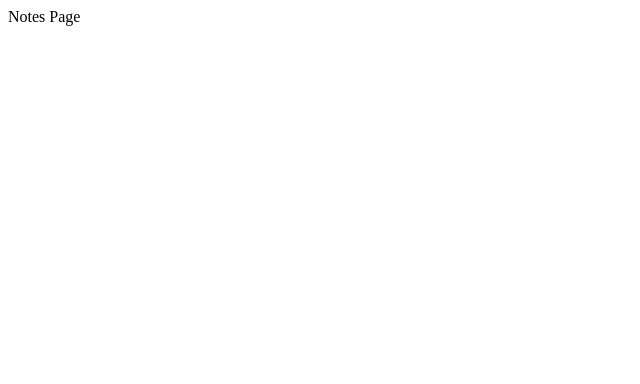
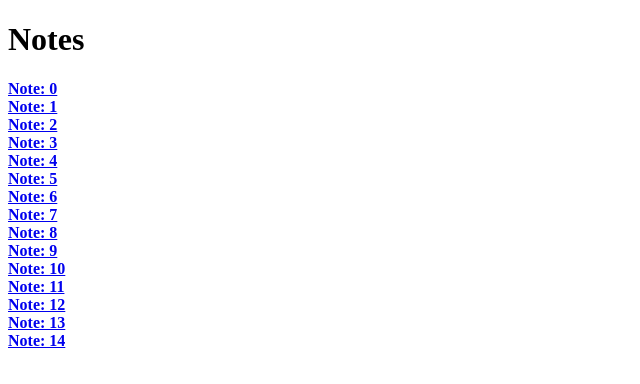
Before and after one commit to wenderzxavier/note-app, a Next.js app: page /notes in a window 1280 px wide. Shown: the top 384 px of the page, without its empty margins (0-640 px from the left). Built offline with nearby package versions, Linux system fonts and the light colour scheme.

Commit message:
add links to app

```diff
--- a/pages/notes/index.jsx
+++ b/pages/notes/index.jsx
@@ -1,5 +1,24 @@
-import React from 'react';
+import React from "react";
+import Link from "next/link";
 
-const Page = () => <div>Notes Page</div>
+export default () => {
+  const notes = new Array(15)
+    .fill(1)
+    .map((e, i) => ({ id: i, title: `Note: ${i}` }));
 
-export default Page;
+  return (
+    <div>
+      <h1>Notes</h1>
+
+      {notes.map((note) => (
+        <div>
+          <Link key={note.id} href="/notes/[id]" as={`/notes/${note.id}`}>
+            <a>
+              <strong>{note.title}</strong>
+            </a>
+          </Link>
+        </div>
+      ))}
+    </div>
+  );
+};
```
Also changed, not shown: pages/index.jsx (+8 -2 lines).
